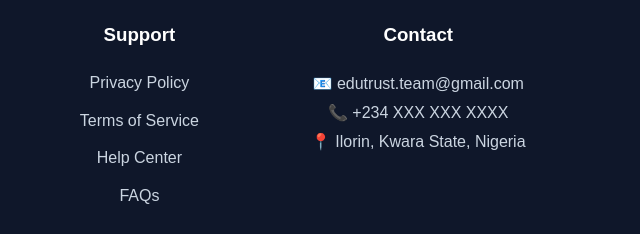
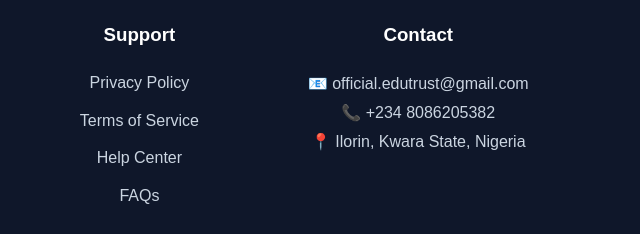
Before and after one commit to ABDUL-cel/EduTrust-, a plain HTML site: page index.html in a window 1280 px wide. Shown: the part 8318-8552 px from the top of the page, 640-1280 px from the left. Drawn offline with Linux system fonts and the light colour scheme.

Commit message:
Update index.html

```diff
--- a/index.html
+++ b/index.html
@@ -1092,9 +1092,9 @@
 
             <h3>Contact</h3>
 
-            <p>📧 edutrust.team@gmail.com</p>
+            <p>📧 official.edutrust@gmail.com</p>
 
-            <p>📞 +234 XXX XXX XXXX</p>
+            <p>📞 +234 8086205382</p>
 
             <p>📍 Ilorin, Kwara State, Nigeria</p>
 
```
